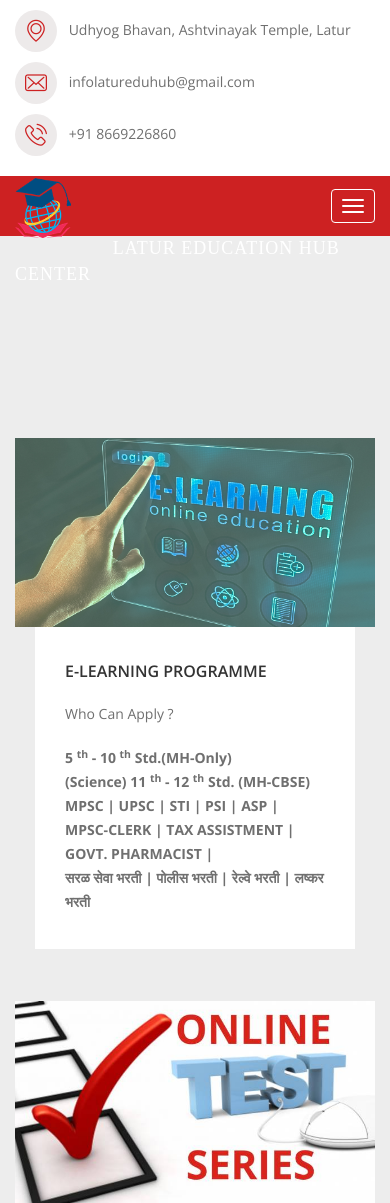
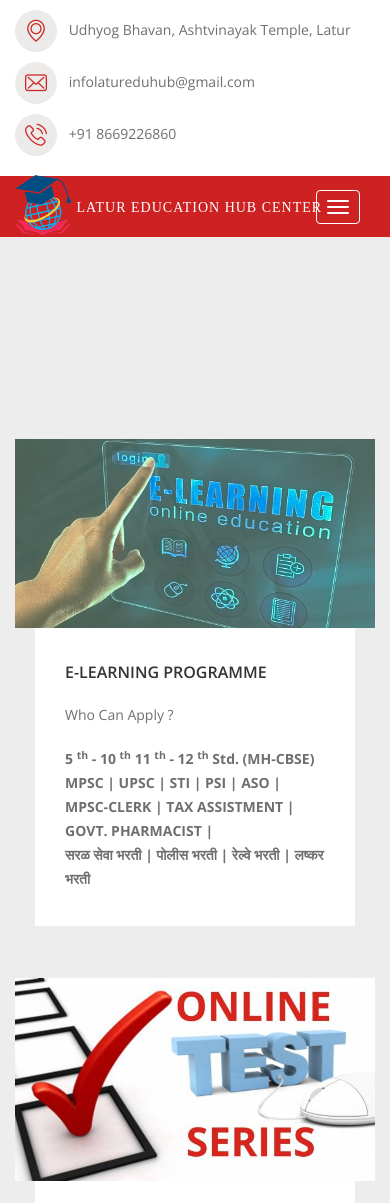
Before and after one commit to mukundsabne/ELearning, a Django app: template EduLearn/templates/services.html in a window 390 px wide. Shown: the top 1203 px of the page. Run offline with Django 3.2, Linux system fonts and the light colour scheme; the template is opened without the code that fills it, so the values that code supplies are empty; some libraries are stand-ins or nearby versions.

Commit message:
Responsive Changes

```diff
--- a/EduLearn/static/css/responsive.css
+++ b/EduLearn/static/css/responsive.css
@@ -161,6 +161,7 @@
     .error-page .error-wrapper h2 span.opps {position: static;}
     #banner h1 {font-size: 30px;line-height: 40px;}
     #banner h5 {font-size: 14px;}
+		#websitename{font-size: 14px;margin-top:-60px;margin-left: 25%;width:100%;}
 }
 /*(max-width: 767px)*/
 
@@ -211,7 +212,7 @@
    .main-menu-wrapper form {position: relative;width:100%;margin: 0 0 20px 0;left:auto;}
    .navbar-collapse,.navbar-collapse.collapse.in {padding-left: 0;padding-right: 0;}
    .main-menu-wrapper.fixed form,header .top-header div.right-side {display: none;}
-   .main-menu-wrapper.fixed .logo {top:0;}
+   .main-menu-wrapper.fixed .logo {}
    .scroll-top {right:5px; bottom: 15px;}
    .course-v2 .single-course .course-heading ul li {display: block;margin: 0 0 5px 0;}
 }
--- a/EduLearn/static/css/style.css
+++ b/EduLearn/static/css/style.css
@@ -2918,3 +2918,14 @@
   color:#fff;
   display: block;
 }
+
+#websitename{
+    color: #fff;
+    font-family: rockwell;
+    font-size: 21px;
+    text-align: center;
+    letter-spacing: 1px;
+    margin-top: -60px;
+    width: 100%;
+    margin-left: 32%;
+}
--- a/EduLearn/templates/index.html
+++ b/EduLearn/templates/index.html
@@ -197,7 +197,7 @@
 											</thead>
 											<tbody>
 												<tr>
-													<td class="h2c">1 Hour</td><td>700 RS</td><td>1300 RS</td><td>1900 RS</td>
+													<td class="h2c">1 Hour</td><td>700 RS <span style="color:#f00;">*</span></td><td>1300 RS <span style="color:#f00;">*</span><span></span> </td><td>1900 RS <span style="color:#f00;">*</span></td>
 												</tr>
 												<tr>
 													<td class="h2c">2 Hour</td><td>1300 RS</td><td>2500 RS</td><td>3700 RS</td>
@@ -235,7 +235,7 @@
 											</thead>
 											<tbody>
 												<tr>
-													<td class="h2c">1 Hour</td><td>800 RS</td><td>1500 RS</td><td>2200 RS</td>
+													<td class="h2c">1 Hour</td><td>800 RS <span style="color:#f00;">*</span></td><td>1500 RS <span style="color:#f00;">*</span></td><td>2200 RS <span style="color:#f00;">*</span></td>
 												</tr>
 												<tr>
 													<td class="h2c">2 Hour</td><td>1500 RS</td><td>2900 RS</td><td>4300 RS</td>
--- a/EduLearn/templates/maintheme.html
+++ b/EduLearn/templates/maintheme.html
@@ -64,7 +64,7 @@
 						<div class="container">
 
 							<div class="logo float-left"><a href="{% url 'index' %}" style="vertical-align:middle;"><img src="{% static 'images/new/latur_logo.png' %}" alt="LOGO" >   </a>
-								 <span style="color:#fff;font-family:rockwell;font-size:18px;text-align:center;letter-spacing:1px;">LATUR EDUCATION HUB CENTER </span></div>
+								 <p id="websitename">LATUR EDUCATION HUB CENTER </p></div>
 
 
 
@@ -72,12 +72,18 @@
 							<nav class="navbar float-right">
 							   <!-- Brand and toggle get grouped for better mobile display -->
 							   <div class="navbar-header">
+									 <div class="col-md-6 col-sm-6" >
+
+									 </div>
+									 <div class="col-md-6 col-sm-6" >
 										 <button type="button" class="navbar-toggle collapsed" data-toggle="collapse" data-target="#navbar-collapse-1" aria-expanded="false">
 											 <span class="sr-only">Toggle navigation</span>
 											 <span class="icon-bar"></span>
 											 <span class="icon-bar"></span>
 											 <span class="icon-bar"></span>
 										 </button>
+									 </div>
+
 							   </div>
 							   <!-- Collect the nav links, forms, and other content for toggling -->
 							   <div class="collapse navbar-collapse" id="navbar-collapse-1">
@@ -162,7 +168,7 @@
 	        				<div class="col-lg-3 col-md-6 col-sm-6 col-xs-12 footer-about">
 	        					<h4>About LATUR EDUCATION HUB CENTER</h4>
 	        					<p>विध्यार्थी जीवनात अभ्यास करत असताना येणाऱ्या अडथळ्यांना सामोर जावुन  आपण आपल्या मुख्य ध्येयापासून कितपत दूर गेलो आहोत हे जाणून घेणे खूप महत्वाचे असते . <br>
-	 								 परंतु असे न करता आपण मूळ उद्देश सोडून दुसऱ्या गोष्टीच्या मागे लागतो व वेगवेगळ्या पद्धतीने अभ्यास करण्याचा मार्ग शोधत असतो परंतु प्रत्येक वेळी आपण यशस्वी होऊच असे नाही बहुतांश वेळा आपल्या पदरी निराशा येते.  म्हणूनच विद्यार्थ्यांच्या उज्वल भविष्यासाठी राज्यातील प्रथमच असं 'Educational Hub Center'
+	 								 परंतु असे न करता आपण मूळ उद्देश सोडून दुसऱ्या गोष्टीच्या मागे लागतो व वेगवेगळ्या पद्धतीने अभ्यास करण्याचा मार्ग शोधत असतो परंतु प्रत्येक वेळी आपण यशस्वी होऊच असे नाही बहुतांश वेळा आपल्या पदरी निराशा येते.  म्हणूनच विद्यार्थ्यांच्या उज्वल भविष्यासाठी राज्यातील प्रथमच असं 'Education Hub Center'
 	 								 ची लातूरमध्ये स्थापना करत आहोत .</p>
 	        					<a href="{% url 'about' %}" class="tran3s"><i class="fa fa-caret-right" aria-hidden="true"></i> About us</a>
 
@@ -185,7 +191,7 @@
 	        							<i class="fa fa-phone" aria-hidden="true"></i>
 	        							<a href="tel:+918669226860" class="tran3s">+91 8669226860</a>
 	        						</li>
-	        						<li><i class="fa fa-map-marker" aria-hidden="true"></i>Udhyog Bhavan, Ashvinayak Temple, Latur</li>
+	        						<li><i class="fa fa-map-marker" aria-hidden="true"></i>Udhyog Bhavan, Ashtvinayak Temple, Latur</li>
 	        					</ul>
 	        				</div> <!-- /.footer-contact -->
 
@@ -245,7 +251,7 @@
 	        	</div> <!-- /.top-footer -->
 
 	        	<div class="bottom-footer">
-	        		<p>Copyright 2019 &copy; <a href="#" class="tran3s">LATUR EDUCATION HUB CENTER</a> <span>|</span> Developed by <span class="p-color"><a href="http://ingenioustechnohub.com/" class="tran3s" target="_blank">Ingenious Technohub Pvt Ltd.</a></span></p>
+	        		<p>Copyright 2019 &copy; <a href="#" class="tran3s">LATUR EDUCATION HUB CENTER</a> <span>|</span> Developed by <span class="p-color"><a href="#" class="tran3s" target="_blank">Ingenious Technohub Pvt Ltd.</a></span></p>
 	        	</div> <!-- /.bottom-footer -->
 	        </footer>
 
--- a/EduLearn/templates/registration.html
+++ b/EduLearn/templates/registration.html
@@ -58,7 +58,7 @@
   <option>Engineering</option>
   <option>STI</option>
   <option>PSI</option>
-  <option>ASP</option>
+  <option>ASO</option>
   <option>MPSC-CLERK</option>
   <option>BCA</option>
   <option>MCA</option>
--- a/EduLearn/templates/services.html
+++ b/EduLearn/templates/services.html
@@ -60,9 +60,8 @@
                        <p>Who Can Apply ?</p>
                        <br>
                        <p style="font-weight:bold;">
-                         5 <sup>th</sup> - 10 <sup>th</sup> Std.(MH-Only) <br>
-                         (Science) 11 <sup>th</sup> - 12 <sup>th</sup> Std. (MH-CBSE) <br>
-                         MPSC | UPSC | STI | PSI | ASP | <br>
+                         5 <sup>th</sup> - 10 <sup>th</sup> 11 <sup>th</sup> - 12 <sup>th</sup> Std. (MH-CBSE) <br>
+                         MPSC | UPSC | STI | PSI | ASO | <br>
                          MPSC-CLERK | TAX ASSISTMENT | GOVT. PHARMACIST | <br>
                          सरळ सेवा भरती | पोलीस भरती | रेल्वे भरती | लष्कर भरती
                          </p>
@@ -170,7 +169,7 @@
                      </thead>
                      <tbody>
                        <tr>
-                         <td class="h2c">1 Hour</td><td>700 RS</td><td>1300 RS</td><td>1900 RS</td>
+                         <td class="h2c">1 Hour</td><td>700 RS <span style="color:#f00;">*</span></td><td>1300 RS <span style="color:#f00;">*</span></td><td>1900 RS <span style="color:#f00;">*</span></td>
                        </tr>
                        <tr>
                          <td class="h2c">2 Hour</td><td>1300 RS</td><td>2500 RS</td><td>3700 RS</td>
@@ -199,7 +198,7 @@
                      </thead>
                      <tbody>
                        <tr>
-                         <td class="h2c">1 Hour</td><td>800 RS</td><td>1500 RS</td><td>2200 RS</td>
+                         <td class="h2c">1 Hour</td><td>800 RS <span style="color:#f00;">*</span></td><td>1500 RS <span style="color:#f00;">*</span></td><td>2200 RS <span style="color:#f00;">*</span></td>
                        </tr>
                        <tr>
                          <td class="h2c">2 Hour</td><td>1500 RS</td><td>2900 RS</td><td>4300 RS</td>
```
Lines whose indentation alone changed are shown as unchanged.
